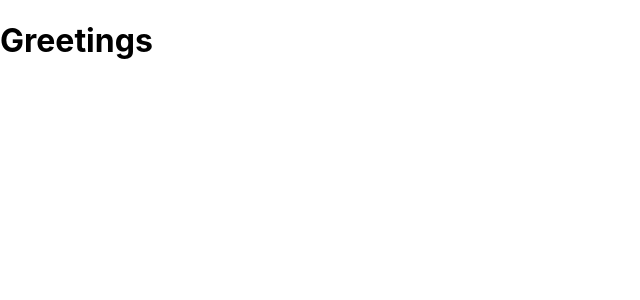
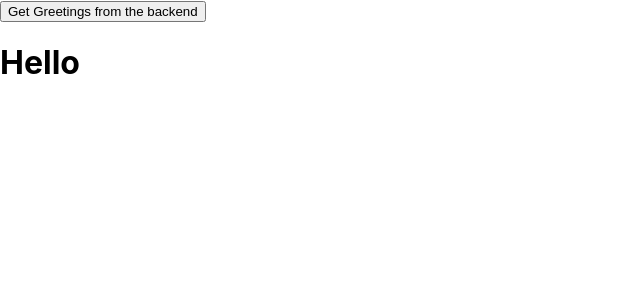
Before and after one commit to medaminedev66/rails-react-frontend, a React (Create React App) app: page / in a window 1280 px wide. Shown: the top 300 px of the page, without its empty margins (0-640 px from the left). Built offline with nearby package versions, Linux system fonts and the light colour scheme.

Commit message:
Display greetings from the backend on the home page

```diff
--- a/src/Components/Greetings.js
+++ b/src/Components/Greetings.js
@@ -1,7 +1,21 @@
 import React from 'react';
+import { useSelector, useDispatch } from 'react-redux';
+import {getThings} from '../redux/configureStore'
 
 function Greetings() {
-    return (<h1>Greetings</h1>);
+  const dispatch = useDispatch();
+  const greetings = useSelector((state) => state.greetingsReducer);
+  console.log('Greetings:', greetings);
+  return (
+    <div>
+      <button onClick={() => dispatch(getThings())}>
+        Get Greetings from the backend
+      </button>
+      {greetings.map((greet) => {
+        return <h1 key={greet.id}>{greet.message}</h1>;
+      })}
+    </div>
+  );
 }
 
 export default Greetings;
--- a/src/redux/configureStore.js
+++ b/src/redux/configureStore.js
@@ -1,7 +1,7 @@
 import { applyMiddleware, combineReducers, createStore } from 'redux';
 import logger from 'redux-logger';
 import thunk from 'redux-thunk';
-const initialState = { greetings: [{ id: 1, greet: 'Hello' }] };
+const initialState = [{ id: 1, message: 'Hello' }];
 const GET_GREETINGS_REQUEST = 'GET_GREETINGS_REQUEST';
 
 export const getThings = () => {
```
